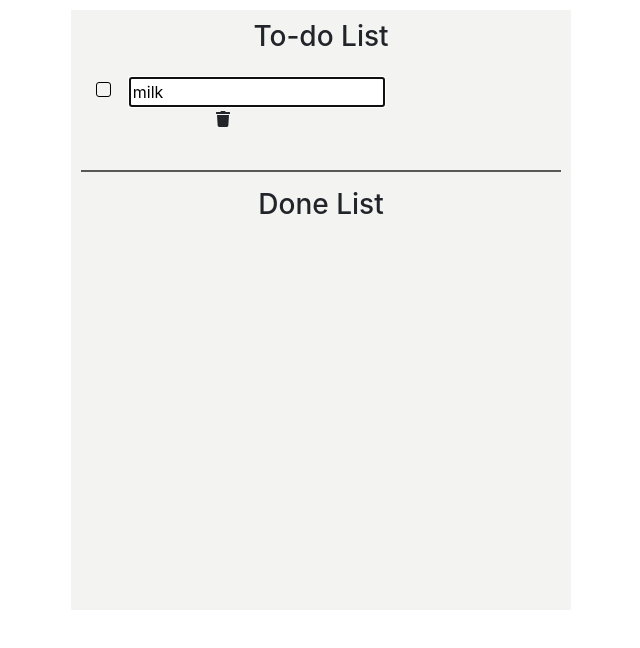
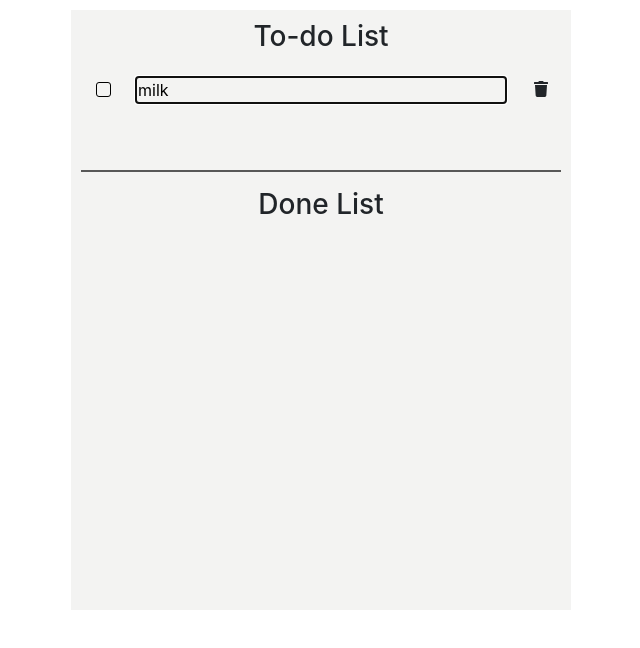
Before and after one commit to madhurabhujbal/todo-list, a React (Create React App) app: page / in a window 1280 px wide. Shown: the top 648 px of the page, without its empty margins (319-959 px from the left). Built offline with nearby package versions, Linux system fonts and the light colour scheme; the HTML template or start-up script is replaced by a standard one.

Commit message:
Add styling code for refactored classes

```diff
--- a/src/App.css
+++ b/src/App.css
@@ -18,7 +18,6 @@ li.item-list {
 
 .row {
   max-height: 21px;
-  max-width: 350px;
   align-items: stretch;
   margin-bottom: 8px;
 }
@@ -35,22 +34,32 @@ hr.horizontal-line {
   height: 21px;
   padding-left: 0px;
   padding-right: 30px;
-  margin-right: 0px;
+  margin-right: 10px;
+}
+
+.input-text {
+  border: none;
+  background-color: transparent;
 }
 
 .trash-icon {
-  margin-left: 120px;
+  position: absolute;
+  right: 2px;
+  margin-left: 0px;
 }
 
 .col-md-2 input.checkbox-new {
   margin-top: 0px;
-  width: 300px;
   height: 21px;
   padding-top: 0px;
   padding-left: 6px;
   outline: none;
   border: none;
   background: none;
+}
+
+.input-text {
+  width: 100%;
 }
 
 .col-md-2 input.checkbox-new-checked {
```
